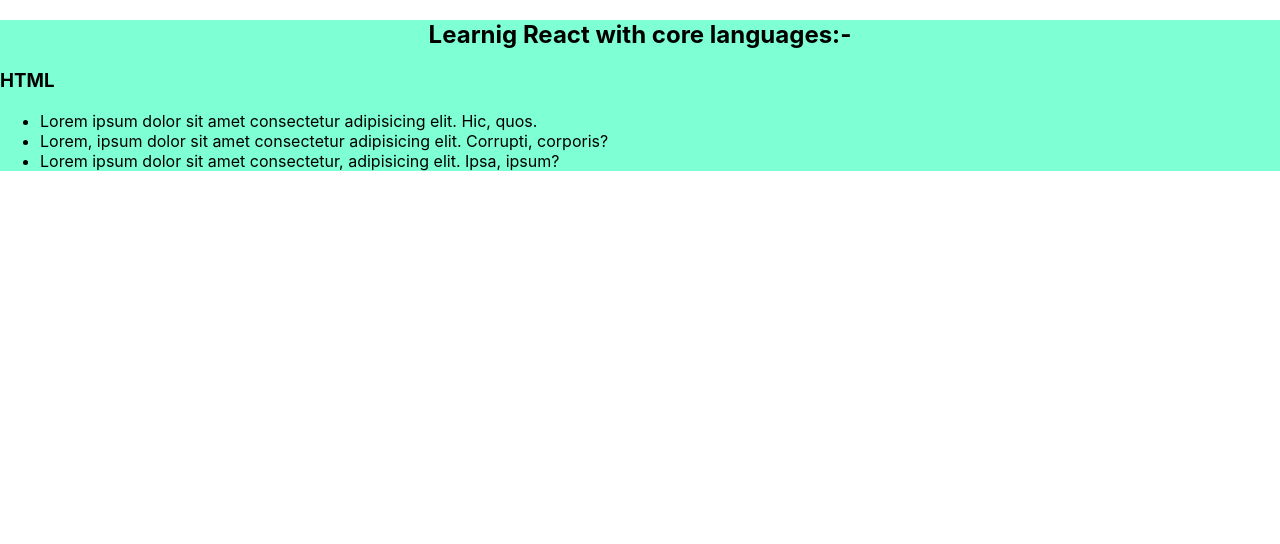
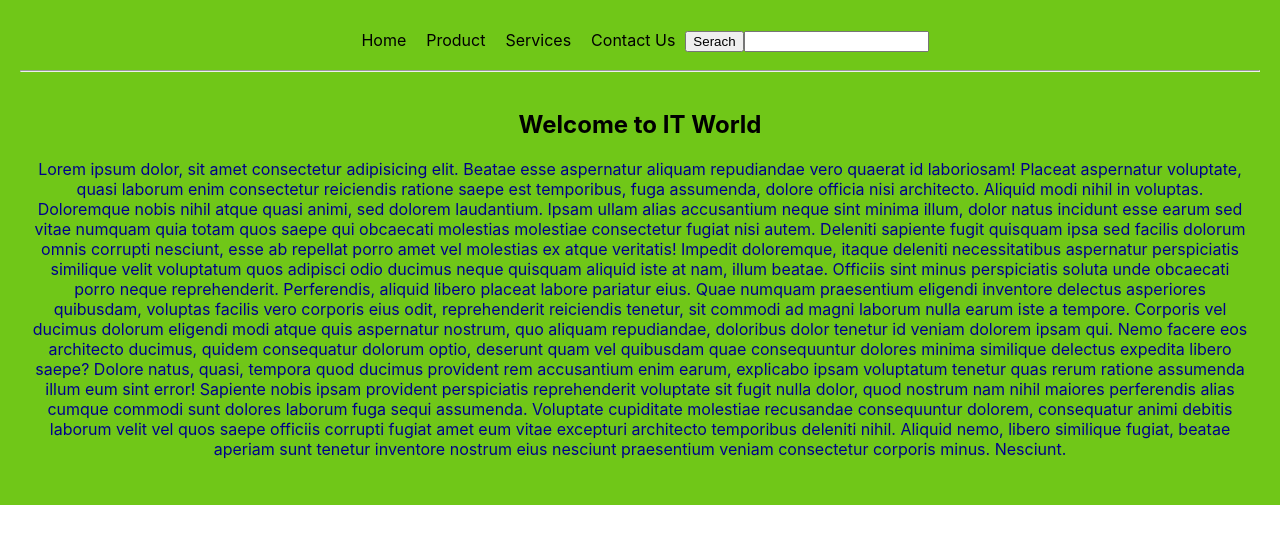
Before and after one commit to Atheradib/practice1, a React (Create React App) app in the folder practice2/: page / in a window 1280 px wide. Shown: the top 544 px of the page. Built offline with nearby package versions, Linux system fonts and the light colour scheme.

Commit message:
pactice od react 19th jul

```diff
--- a/practice2/src/App.js
+++ b/practice2/src/App.js
@@ -1,11 +1,15 @@
 import logo from './logo.svg';
 import './App.css';
-import { Practice } from "./Components/Practice";
+import {HeaderSection } from "./Components/A_HeaderSection/HeaderSection"
+import { Body } from "./Components/B_BodySection/Body"
 
 function App() {
   return (
     <div className="App">
-      <Practice/>
+      <HeaderSection/>
+      <hr style={{color:"black"}} />
+      <Body/>
+
 
     </div>
   );
--- /dev/null
+++ b/practice2/src/Components/A_HeaderSection/HeaderSection.css
@@ -0,0 +1,9 @@
+div{
+    background-color: aqua;
+    padding: 10px;
+}
+a{
+    color: black;
+    text-decoration: none;
+    padding: 10px;
+}
--- /dev/null
+++ b/practice2/src/Components/A_HeaderSection/HeaderSection.jsx
@@ -0,0 +1,17 @@
+import React from "react";
+import "./HeaderSection.css"
+
+export const HeaderSection = () => {
+    return(
+        <div>
+            <nav>
+                <a href="">Home</a>
+                <a href="">Product</a>
+                <a href="">Services</a>
+                <a href="">Contact Us</a>
+                <button>Serach</button>
+                <input type="text" />
+            </nav>
+        </div>
+    )
+}
--- /dev/null
+++ b/practice2/src/Components/B_BodySection/Body.css
@@ -0,0 +1,6 @@
+div{
+    background-color: rgb(112, 199, 24);
+}
+p{
+    color: darkblue;
+}
--- /dev/null
+++ b/practice2/src/Components/B_BodySection/Body.jsx
@@ -0,0 +1,45 @@
+import React from "react";
+import "./Body.css"
+
+ export const Body = () => {
+  return (
+    <div>
+      <h2>Welcome to IT World</h2>
+      <p>
+        Lorem ipsum dolor, sit amet consectetur adipisicing elit. Beatae esse
+        aspernatur aliquam repudiandae vero quaerat id laboriosam! Placeat
+        aspernatur voluptate, quasi laborum enim consectetur reiciendis ratione
+        saepe est temporibus, fuga assumenda, dolore officia nisi architecto.
+        Aliquid modi nihil in voluptas. Doloremque nobis nihil atque quasi
+        animi, sed dolorem laudantium. Ipsam ullam alias accusantium neque sint
+        minima illum, dolor natus incidunt esse earum sed vitae numquam quia
+        totam quos saepe qui obcaecati molestias molestiae consectetur fugiat
+        nisi autem. Deleniti sapiente fugit quisquam ipsa sed facilis dolorum
+        omnis corrupti nesciunt, esse ab repellat porro amet vel molestias ex
+        atque veritatis! Impedit doloremque, itaque deleniti necessitatibus
+        aspernatur perspiciatis similique velit voluptatum quos adipisci odio
+        ducimus neque quisquam aliquid iste at nam, illum beatae. Officiis sint
+        minus perspiciatis soluta unde obcaecati porro neque reprehenderit.
+        Perferendis, aliquid libero placeat labore pariatur eius. Quae numquam
+        praesentium eligendi inventore delectus asperiores quibusdam, voluptas
+        facilis vero corporis eius odit, reprehenderit reiciendis tenetur, sit
+        commodi ad magni laborum nulla earum iste a tempore. Corporis vel
+        ducimus dolorum eligendi modi atque quis aspernatur nostrum, quo aliquam
+        repudiandae, doloribus dolor tenetur id veniam dolorem ipsam qui. Nemo
+        facere eos architecto ducimus, quidem consequatur dolorum optio,
+        deserunt quam vel quibusdam quae consequuntur dolores minima similique
+        delectus expedita libero saepe? Dolore natus, quasi, tempora quod
+        ducimus provident rem accusantium enim earum, explicabo ipsam voluptatum
+        tenetur quas rerum ratione assumenda illum eum sint error! Sapiente
+        nobis ipsam provident perspiciatis reprehenderit voluptate sit fugit
+        nulla dolor, quod nostrum nam nihil maiores perferendis alias cumque
+        commodi sunt dolores laborum fuga sequi assumenda. Voluptate cupiditate
+        molestiae recusandae consequuntur dolorem, consequatur animi debitis
+        laborum velit vel quos saepe officiis corrupti fugiat amet eum vitae
+        excepturi architecto temporibus deleniti nihil. Aliquid nemo, libero
+        similique fugiat, beatae aperiam sunt tenetur inventore nostrum eius
+        nesciunt praesentium veniam consectetur corporis minus. Nesciunt.
+      </p>
+    </div>
+  );
+};
--- a/practice2/src/Components/Practice.css
+++ /dev/null
@@ -1,6 +0,0 @@
-section{
-    background-color: aquamarine;
-}
-article{
-    text-align: justify;
-}
--- a/practice2/src/Components/Practice.jsx
+++ /dev/null
@@ -1,20 +0,0 @@
-// import React from "react";
-import "../Components/Practice.css";
-
-export const Practice = () => {
-    return (
-
-    <section>
-        <h1>Learnig React with core languages:-</h1>
-        <article>
-            <h3>HTML</h3>
-        <ul>
-            <li>Lorem ipsum dolor sit amet consectetur adipisicing elit. Hic, quos.</li>
-            <li>Lorem, ipsum dolor sit amet consectetur adipisicing elit. Corrupti, corporis?</li>
-            <li>Lorem ipsum dolor sit amet consectetur, adipisicing elit. Ipsa, ipsum?</li>
-        </ul>
-        </article>
-
-    </section>
-    )
-}
```
